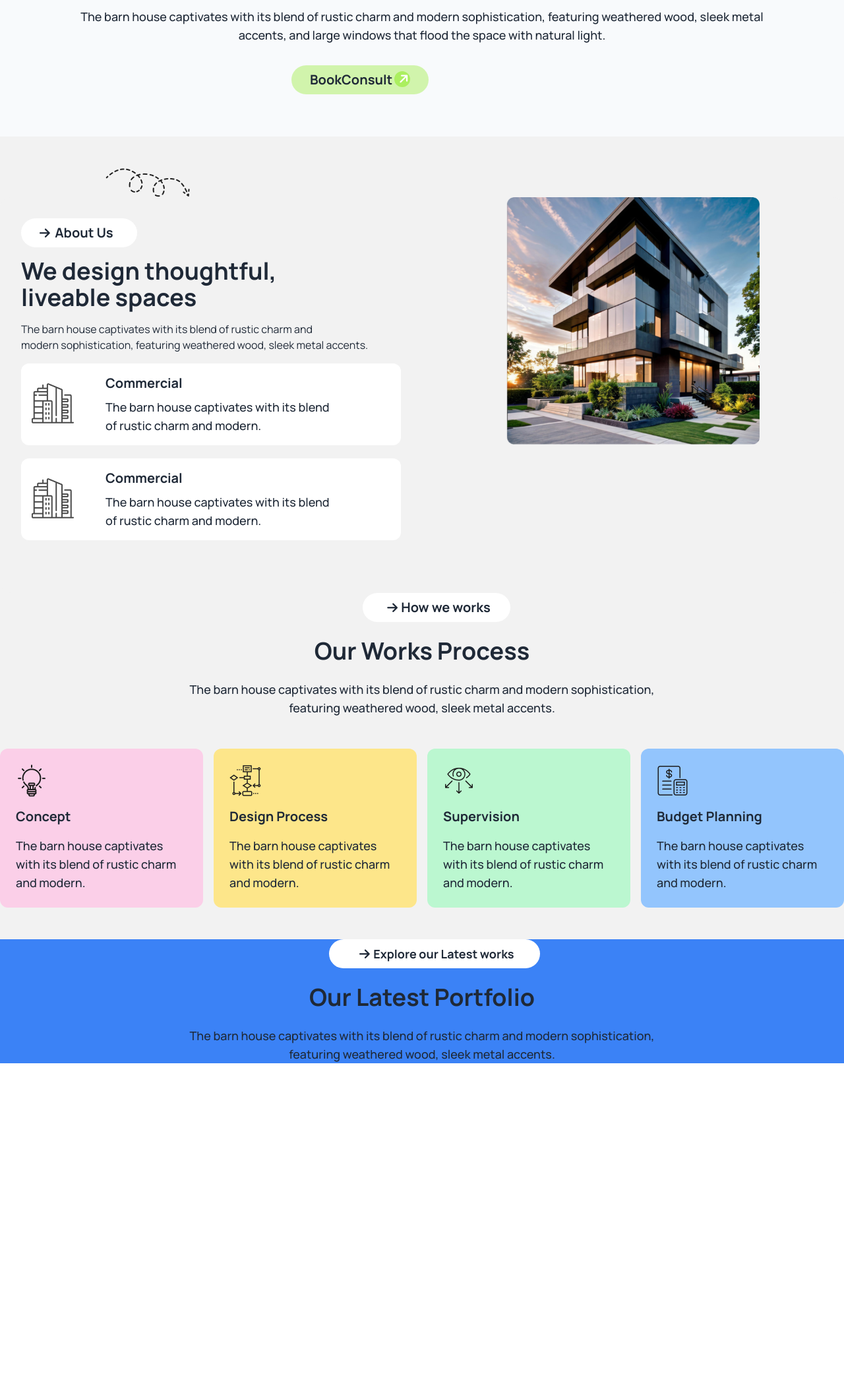
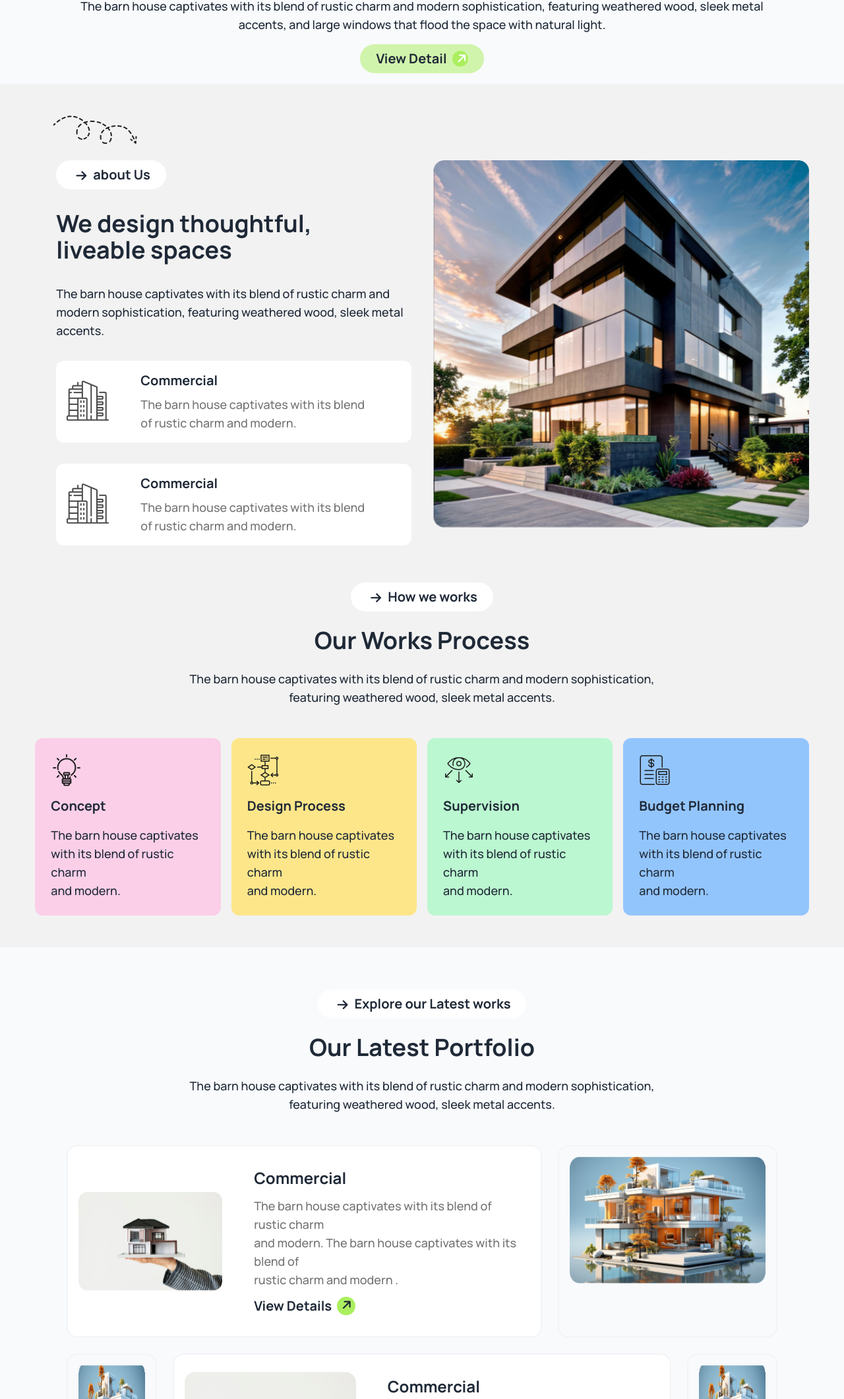
Before and after one commit to giash459/tailwind-assignment-3, a plain HTML site: page index.html in a window 1280 px wide. Shown: the part 679-2800 px from the top of the page at 66% size. Before the commit the page ends 2291 px from the top, so only its background shows below. Drawn offline with nearby package versions, Linux system fonts and the light colour scheme.

Commit message:
finished the latest portfolio section

```diff
--- a/index.html
+++ b/index.html
@@ -38,6 +38,7 @@
                         'color-green2': 'rgba(171, 239, 95, 0.5)',
                         'color-arrow': 'rgba(171, 239, 95)',
                         'color-main': 'rgba(30, 30, 30)',
+                        'color-description': 'rgba(115, 115, 115)',
 
                     }
                 }
@@ -49,12 +50,11 @@
 <body class="font-manrope">
     <!-- header section -->
     <header class="bg-slate-50">
-        <nav class="container mx-auto py-6">
-            <div class="navbar">
+        <!-- navbar section -->
+        <div class="navbar w-11/12 mx-auto py-6">
             <div class="navbar-start">
-
                 <i class="fa-solid fa-arrow-right bg-color-green rounded-full text-lg -rotate-45 pl-2 w-7 h-7 "></i>
-                    <a class="btn btn-ghost text-3xl font-bold">Rinterio</a>
+                <span><a class="btn btn-ghost text-3xl font-bold">Rinterio</a></span>
             </div>
             <div class="navbar-center lg:block hidden">
                 <ul class="menu menu-horizontal px-1">
@@ -63,41 +63,54 @@
                     <li><a class="text-color-services text-lg font-normal">Portfolio</a></li>
                     <li><a class="text-color-services text-lg font-normal">Blogs</a></li>
                     <li><a class="text-color-services text-lg font-normal">Contact Us</a></li>
-
                 </ul>
             </div>
-                <div class="navbar-end md:block lg:block hidden">
-                    <div class="justify-end flex gap-4">
+            <div class="navbar-end gap-5 items-center">
+                <div class="items-center gap-5 text-lg sm:flex hidden">
                     <i class="fa-solid fa-magnifying-glass text-lg rounded-full p-1.5 bg-white"></i>
                     <i class="fa-solid fa-cart-shopping text-lg rounded-full p-1.5 bg-white"></i>
-                        <div class="bg-color-green py-2 px-6 gap-2 w-52 rounded-3xl">
-                            <button class="text-xl font-bold">BookConsult</button>
+                    <button class="flex items-center gap-2 bg-color-green py-2 px-6  rounded-3xl">
+                        <span class="text-xl font-bold">BookConsult</span>
                         <i
                             class="fa-solid fa-arrow-right bg-black text-white rounded-full text-lg -rotate-45 pl-1 w-6 h-6 "></i>
+                    </button>
+
+                </div>
+                <div class="dropdown">
+                    <div tabindex="0" role="button" class="btn btn-ghost lg:hidden">
+                        <i class="fa-solid fa-bars text-3xl rounded-full p-3 bg-white"></i>
+                    </div>
+                    <ul tabindex="0"
+                        class="menu menu-sm dropdown-content bg-base-100 rounded-box z-[1] mt-3 w-52 p-2 shadow right-0">
+                        <li><a class="text-color-home text-lg font-bold">Home</a></li>
+                        <li><a class="text-color-services text-lg font-normal">Service</a></li>
+                        <li><a class="text-color-services text-lg font-normal">Portfolio</a></li>
+                        <li><a class="text-color-services text-lg font-normal">Blogs</a></li>
+                        <li><a class="text-color-services text-lg font-normal">Contact Us</a></li>
+                    </ul>
                 </div>
             </div>
         </div>
-                <div class="navbar-end lg:hidden">
-                    <i class="fa-solid fa-bars text-3xl rounded-full p-3 bg-white"></i>
-                </div>
-            </div>
-        </nav>
         <!-- banner section -->
-        <div class="container mx-auto bg-slate-50">
+        <div class="w-11/12 mx-auto bg-slate-50">
             <div class="hero bg-slate-50 ">
                 <div class="hero-content text-center">
                     <div class="">
                         <img class="lg:pl-40 py-4" src="./assets/banner.png" alt="">
-                        <h1 class="text-6xl font-bold py-4">A barn house of this design has a <br> striking appearance</h1>
+                        <h1 class="text-6xl font-bold py-4">A barn house of this design has a <br> striking appearance
+                        </h1>
                         <p class="py-4 text-lg font-medium">
-                            The barn house captivates with its blend of rustic charm and modern sophistication, featuring weathered wood, sleek metal <br> accents, and large windows that flood the space with natural light.
+                            The barn house captivates with its blend of rustic charm and modern sophistication,
+                            featuring weathered wood, sleek metal <br> accents, and large windows that flood the space
+                            with natural light.
                         </p>
-                         <div class="pl-24 md:pl-64 lg:pl-80 pt-4 pb-12">
-                            <div class="bg-color-green2 py-2 px-6 gap-2 w-52 rounded-3xl">
-                                <button class="text-xl font-bold">BookConsult</button>
+                        <div class="flex justify-center">
+                            <button
+                                class="flex items-center gap-2 rounded-3xl bg-color-green2 py-2 px-6 text-xl font-bold">
+                                <span>View Detail</span>
                                 <i
                                     class="fa-solid fa-arrow-right bg-color-arrow text-white rounded-full text-lg -rotate-45 pl-1 w-6 h-6 "></i>
-                            </div>
+                            </button>
                         </div>
                     </div>
                 </div>
@@ -106,74 +119,77 @@
     </header>
     <main class="bg-base-200">
         <!-- design section -->
-         <div class="lg:pt-12 lg:pl-40 lg:block hidden">
+        <div class="lg:pt-12 lg:pl-20 lg:block hidden">
             <img src="./assets/Vector.png" alt="">
         </div>
-        <section class="container mx-auto">
-            <div class="card lg:card-side bg-base-200 pb-12">
+        <section class="w-11/12 mx-auto">
+            <div class="card lg:card-side bg-base-200 py-6 ">
 
-                <div class="card-body w-full lg:w-[50%]">
-                    <div class="pl-[25%] lg:pl-[0%]">
-                        <div class="bg-white py-2 px-6 gap-2 w-44 rounded-3xl">
+                <div class="card-body w-full pt-0">
+                    <div class="flex sm:justify-start justify-center">
+                        <button
+                            class="flex items-center gap-2 rounded-3xl bg-white py-2 px-6 text-xl font-bold">
                             <i
-                                class="fa-solid fa-arrow-right rounded-full text-lg pl-1 w-6 h-6 "></i>
-                            <button class="text-xl font-bold">About Us</button>
+                                class="fa-solid fa-arrow-right rounded-full text-lg  pl-1 w-6 h-6 "></i>
+                                <span>about Us</span>
+                        </button>
                     </div>
+                    <div>
+                        <h2 class="flex-1 sm:text-left text-center text-4xl font-bold py-6">We design thoughtful, <br> liveable spaces</h2>
                     </div>
-                  <div class="pl-[15%] lg:pl-[0%]">
-                    <h2 class="card-title text-4xl font-bold pt-2">We design thoughtful, <br> liveable spaces</h2>
-                  </div>
-                  <div class="pl-[5%] lg:pl-[0%]">
-                    <p class="py-2">
+                    <div>
+                        <p class="flex-1 sm:text-left text-center text-lg font-medium pb-6">
                             The barn house captivates with its blend of rustic charm and <br>
                             modern sophistication, featuring weathered wood, sleek metal accents.
                         </p>
                     </div>
-                <div class="bg-white flex gap-12 rounded-xl p-4 mb-3">
+                    <div class="bg-white flex gap-12 rounded-xl p-4 mb-6 ">
                         <div>
                             <img class="pt-3" src="./assets/commercial.png" alt="">
                         </div>
                         <div>
                             <h3 class="text-xl font-bold pb-2">Commercial</h3>
-                        <p class="text-lg font-medium">The barn house captivates with its blend <br> of rustic charm and modern.</p>
+                            <p class="text-lg font-medium text-color-description">The barn house captivates with its blend <br> of rustic charm
+                                and modern.</p>
                         </div>
                     </div>
-                <div class="bg-white flex gap-12 rounded-xl p-4">
+                    <div class="bg-white flex gap-12 rounded-xl p-4 ">
                         <div>
                             <img class="pt-3" src="./assets/commercial.png" alt="">
                         </div>
                         <div>
                             <h3 class="text-xl font-bold pb-2">Commercial</h3>
-                        <p class="text-lg font-medium">The barn house captivates with its blend <br> of rustic charm and modern.</p>
+                            <p class="text-lg font-medium text-color-description">The barn house captivates with its blend <br> of rustic charm
+                                and modern.</p>
+                        </div>
+                    </div>
+
+                </div>
+                <div class="w-full">
+                    <img class="" src="./assets/Rectangle.png" alt="Album" />
                 </div>
             </div>
 
 
-                </div>
-                  <div class=" w-full lg:w-[50%] lg:px-32">
-                    <img
-                      src="./assets/Rectangle.png"
-                      alt="" />
-                  </div>
-              </div>
-
         </section>
         <!-- Works Process section  -->
-         <section class="container mx-auto bg-base-200">
+        <section class="w-11/12 mx-auto bg-base-200">
             <div class="text-center">
-               <div class="pl-[25%] lg:pl-[43%]">
-                <div class="bg-white py-2 px-6 gap-2 w-56 rounded-3xl">
+                <div class="flex justify-center">
+                    <button
+                        class="flex items-center gap-2 rounded-3xl bg-white py-2 px-6 text-xl font-bold">
                         <i
-                        class="fa-solid fa-arrow-right rounded-full text-lg pl-1 w-6 h-6 "></i>
-                    <button class="text-xl font-bold">How we works</button>
-                </div>
+                            class="fa-solid fa-arrow-right rounded-full text-lg  pl-1 w-6 h-6 "></i>
+                            <span>How we works</span>
+                    </button>
                 </div>
                 <div>
                     <h2 class="text-4xl font-bold py-6">Our Works Process</h2>
                 </div>
                 <div class="text-lg font-medium">
                     <p>
-                        The barn house captivates with its blend of rustic charm and modern sophistication, <br> featuring weathered wood, sleek metal accents.
+                        The barn house captivates with its blend of rustic charm and modern sophistication, <br>
+                        featuring weathered wood, sleek metal accents.
                     </p>
                 </div>
             </div>
@@ -181,61 +197,105 @@
                 <div class="bg-pink-200 rounded-xl p-6">
                     <img src="./assets/concept.png" alt="">
                     <h3 class="text-xl font-bold py-4">Concept</h3>
-                    <p class="text-lg font-medium">The barn house captivates <br> with its blend of rustic charm <br> and modern.</p>
+                    <p class="text-lg font-medium">The barn house captivates <br> with its blend of rustic charm <br>
+                        and modern.</p>
                 </div>
                 <div class="bg-amber-200 rounded-xl p-6">
                     <img src="./assets/flow-chart.png" alt="">
                     <h3 class="text-xl font-bold py-4">Design Process</h3>
-                    <p class="text-lg font-medium">The barn house captivates <br> with its blend of rustic charm <br> and modern.</p>
+                    <p class="text-lg font-medium">The barn house captivates <br> with its blend of rustic charm <br>
+                        and modern.</p>
                 </div>
                 <div class="bg-green-200 rounded-xl p-6">
                     <img src="./assets/vision.png" alt="">
                     <h3 class="text-xl font-bold py-4">Supervision</h3>
-                    <p class="text-lg font-medium">The barn house captivates <br> with its blend of rustic charm <br> and modern.</p>
+                    <p class="text-lg font-medium">The barn house captivates <br> with its blend of rustic charm <br>
+                        and modern.</p>
                 </div>
                 <div class="bg-blue-300 rounded-xl p-6">
                     <img src="./assets/budget-planning.png" alt="">
                     <h3 class="text-xl font-bold py-4">Budget Planning</h3>
-                    <p class="text-lg font-medium">The barn house captivates <br> with its blend of rustic charm <br> and modern.</p>
+                    <p class="text-lg font-medium">The barn house captivates <br> with its blend of rustic charm <br>
+                        and modern.</p>
                 </div>
             </div>
         </section>
         <!-- Latest Portfolio section -->
-          <section class="container mx-auto bg-blue-500">
-            <div class="text-center">
-                <div class="pl-[10%] lg:pl-[39%]">
-                 <div class="bg-white py-2 px-6 gap-2 w-80 rounded-3xl">
+        <section class="bg-slate-50">
+            <div class="w-11/12 mx-auto bg-slate-50">
+                <div class="text-center pt-16 pb-6">
+                    <div class="flex justify-center">
+                        <button
+                            class="flex items-center gap-2 rounded-3xl bg-white py-2 px-6 text-xl font-bold">
                             <i
-                         class="fa-solid fa-arrow-right rounded-full text-lg pl-1 w-6 h-6 "></i>
-                     <button class="text-lg font-bold">Explore our Latest works</button>
-                 </div>
+                                class="fa-solid fa-arrow-right rounded-full text-lg  pl-1 w-6 h-6 "></i>
+                                <span>Explore our Latest works</span>
+                        </button>
                     </div>
                     <div>
                         <h2 class="text-4xl font-bold py-6">Our Latest Portfolio</h2>
                     </div>
                     <div class="text-lg font-medium">
                         <p>
-                         The barn house captivates with its blend of rustic charm and modern sophistication, <br> featuring weathered wood, sleek metal accents.
+                            The barn house captivates with its blend of rustic charm and modern sophistication, <br>
+                            featuring weathered wood, sleek metal accents.
                         </p>
                     </div>
                 </div>
-             <!-- <div class="grid grid-cols-1 lg:grid-cols-2 gap-4">
-                <div class="grid grid-cols-1 md:grid-cols-2 gap-4 bg-white p-6 border border:1px-solid-gray rounded-xl w-full lg:w-[60%]">
-                    <div>
-                        <img src="./assets/img1.png" alt="">
             </div>
-                    <div>
-                        <h3>Commercial</h3>
-                        <p>The barn house captivates with its blend of rustic charm and modern. The barn house captivates with its blend of rustic charm and modern .</p>
-                        <button>View Details</button>
+
+             <div class="w-11/12 mx-auto bg-slate-50 py-6">
+                <div class="flex sm:flex-row flex-col gap-6 px-12">
+                    <div class="card lg:card-side bg-base-100 border-2 border-gray-100 flex-grow">
+                        <figure>
+                            <img class="w-full p-4" src="./assets/img1.png" alt="Album" />
+                        </figure>
+                        <div class="card-body">
+                            <h2 class="card-title text-2xl font-bold">Commercial</h2>
+                            <p class="text-lg font-medium py-1 text-color-description">The barn house captivates with its blend of rustic charm
+                                <br> and modern. The barn house
+                                captivates with its blend of <br> rustic charm and modern .
+                            </p>
+                            <div class="card-actions justify-start">
+                                <span class="bg-none text-xl font-bold">View Details</span>
+                                <i class="fa-solid fa-arrow-right bg-color-green rounded-full text-lg -rotate-45 pl-2 w-7 h-7 "></i>
                             </div>
                         </div>
-                <div class="bg-white rounded-xl w-full lg:w-[35]">
-                    <div class="p-4">
-                        <img src="./assets/img2.png" alt="">
+                      </div>
+                      <div class="border-2 border-gray-100 rounded-2xl">
+                        <div>
+                            <img class=" lg:h-56 p-4 w-full" src="./assets/img2.png" alt="">
                           </div>
                       </div>
-             </div> -->
+                 </div>
+             </div>
+             <div class="w-11/12 mx-auto bg-slate-50 pb-12">
+                <div class="flex sm:flex-row flex-col gap-6 px-12">
+                    <div class="border-2 border-gray-100 rounded-2xl flex-1">
+                        <div>
+                            <img class=" lg:h-56 p-4 w-full" src="./assets/img2.png" alt="">
+                          </div>
+                      </div>
+                      <div class="card lg:card-side bg-base-100 border-2 border-gray-100 flex-grow">
+                        <figure>
+                            <img class="w-full p-4" src="./assets/img1.png" alt="Album" />
+                        </figure>
+                        <div class="card-body">
+                            <h2 class="card-title text-2xl font-bold">Commercial</h2>
+                            <p class="text-lg font-medium py-1 text-color-description">The barn house captivates with <br> its blend of rustic charm <br> and  modern. </p>
+                            <div class="card-actions justify-start">
+                                <span class="bg-none text-xl font-bold">View Details</span>
+                                <i class="fa-solid fa-arrow-right bg-color-green rounded-full text-lg -rotate-45 pl-2 w-7 h-7 "></i>
+                            </div>
+                        </div>
+                      </div>
+                    <div class="border-2 border-gray-100 rounded-2xl flex-1">
+                        <div>
+                            <img class=" lg:h-56 p-4 w-full" src="./assets/img2.png" alt="">
+                          </div>
+                      </div>
+                </div>
+             </div>
         </section>
     </main>
     <footer></footer>
```
Lines whose indentation alone changed are shown as unchanged.
